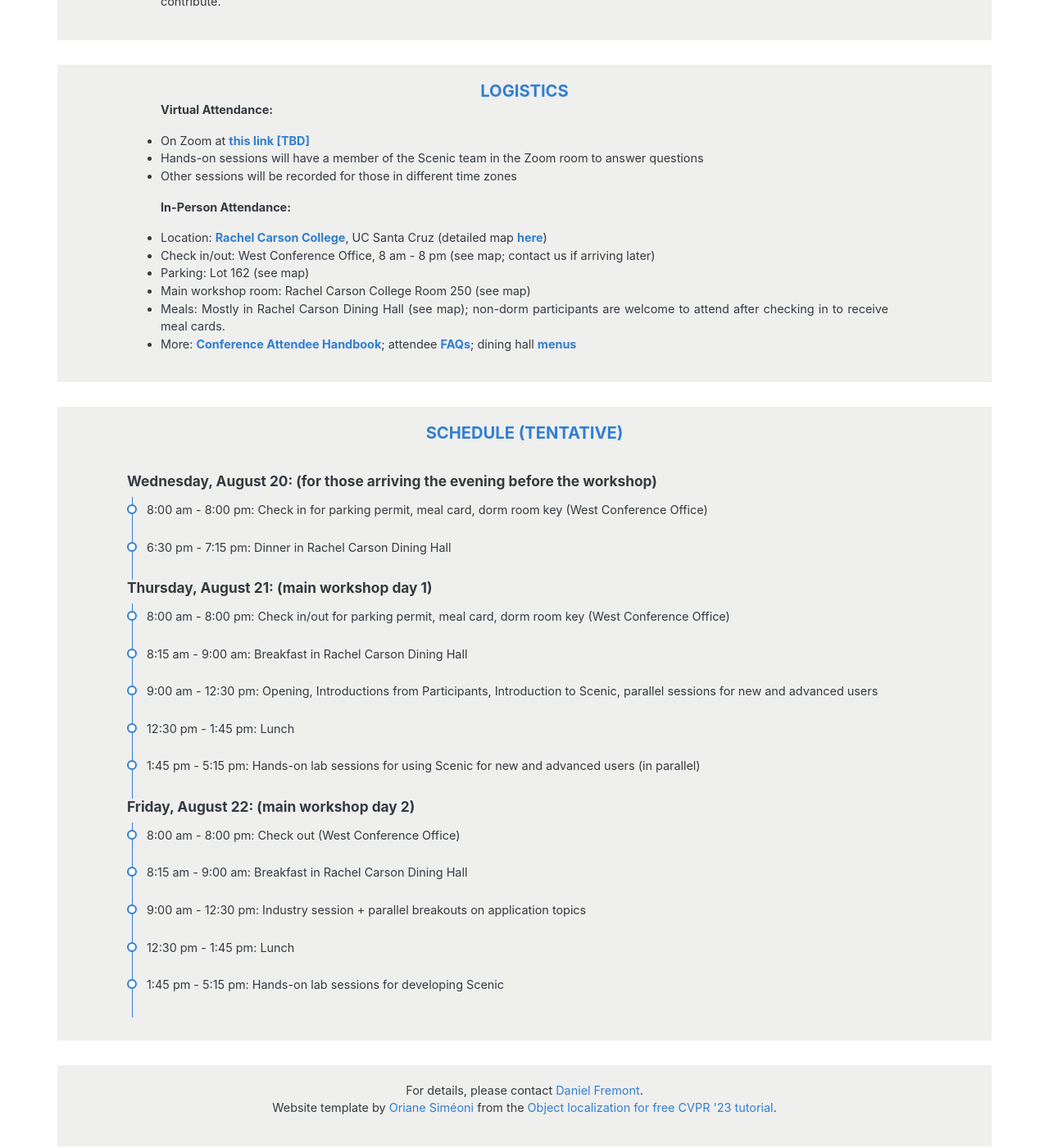
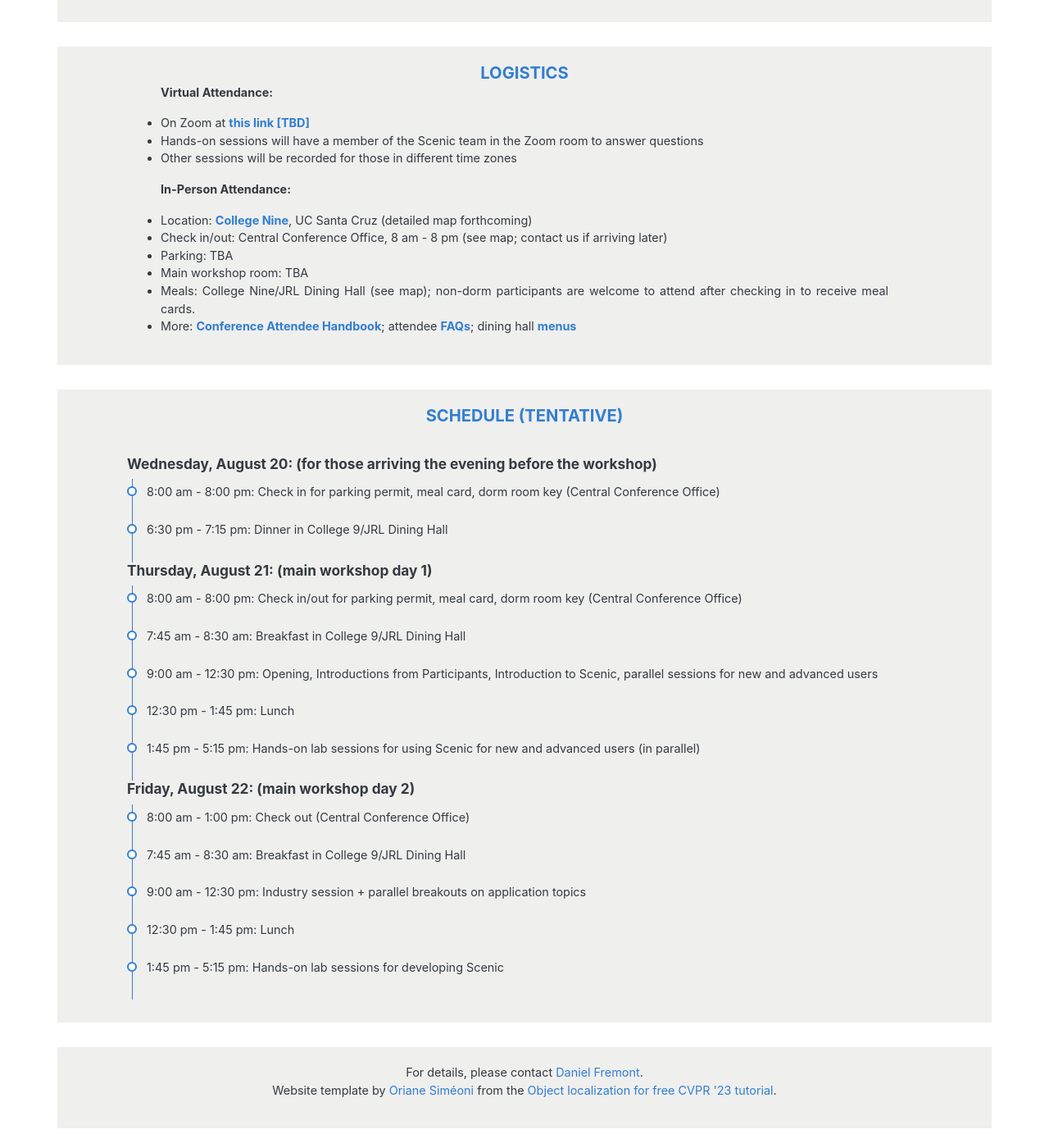
Before and after one commit to BerkeleyLearnVerify/Scenic_Website, a Jekyll site: the page workshop25/index.html, which Jekyll copies as it is, in a window 1280 px wide and 1400 px high, scrolled down 1983 px. Shown: the whole window at 82% size. Built offline with Jekyll 4.4.1, drawn with Linux system fonts in a browser that asks for light colours; some of the changed text lies outside the part shown.

Commit message:
fix location and breakfast timing

```diff
--- a/workshop25/index.html
+++ b/workshop25/index.html
@@ -74,7 +74,6 @@
       <li> <a href="#logistics">Logistics</a></li>
       <li> <a href="#schedule">Schedule (TENTATIVE)</a></li>
       <li> <a href="">Zoom Link [TBD]</a></li>
-      <li> <a href="https://scenic-lang.org/workshop25/ScenicWorkshop2024Map.pdf">Rachel Carson College Map</a></li>
     </ul>
   </div>
 
@@ -230,12 +229,12 @@
       <b>In-Person Attendance:</b>
     </p>
     <ul class="text-sm text-dark centered-aligned">
-      <li>Location: <a href="https://maps.app.goo.gl/uupNBKr1J9zMHWUM9">Rachel Carson College</a>, UC Santa Cruz
-        (detailed map <a href="https://scenic-lang.org/workshop25/ScenicWorkshop2024Map.pdf">here</a>) </li>
-      <li>Check in/out: West Conference Office, 8 am - 8 pm (see map; contact us if arriving later)</li>
-      <li>Parking: Lot 162 (see map)</li>
-      <li>Main workshop room: Rachel Carson College Room 250 (see map)</li>
-      <li>Meals: Mostly in Rachel Carson Dining Hall (see map); non-dorm participants are welcome to attend after
+      <li>Location: <a href="https://maps.app.goo.gl/ypCmSq7Jmmn1cbzs7">College Nine</a>, UC Santa Cruz
+        (detailed map forthcoming) </li>
+      <li>Check in/out: Central Conference Office, 8 am - 8 pm (see map; contact us if arriving later)</li>
+      <li>Parking: TBA</li>
+      <li>Main workshop room: TBA</li>
+      <li>Meals: College Nine/JRL Dining Hall (see map); non-dorm participants are welcome to attend after
         checking in to receive meal cards.</li>
       <li>More: <a href="https://conferenceservices.ucsc.edu/meeting/attendee.html">Conference Attendee Handbook</a>;
         attendee <a href="https://conferenceservices.ucsc.edu/faqs/index.html">FAQs</a>; dining hall <a
@@ -256,12 +255,12 @@
         <li class="list-timeline-item p-0 pb-3 pb-lg-4 d-flex flex-wrap flex-column">
           <p class="my-0 text-dark flex-fw text-sm">
             <span class="text-inverse op-8">8:00 am - 8:00 pm</span>: Check in for parking permit, meal card, dorm room
-            key (West Conference Office)
+            key (Central Conference Office)
           </p>
         </li>
         <li class="list-timeline-item p-0 pb-3 pb-lg-4 d-flex flex-wrap flex-column">
           <p class="my-0 text-dark flex-fw text-sm">
-            <span class="text-inverse op-8">6:30 pm - 7:15 pm</span>: Dinner in Rachel Carson Dining Hall
+            <span class="text-inverse op-8">6:30 pm - 7:15 pm</span>: Dinner in College 9/JRL Dining Hall
           </p>
         </li>
       </ul>
@@ -272,12 +271,12 @@
         <li class="list-timeline-item p-0 pb-3 pb-lg-4 d-flex flex-wrap flex-column">
           <p class="my-0 text-dark flex-fw text-sm">
             <span class="text-inverse op-8">8:00 am - 8:00 pm</span>: Check in/out for parking permit, meal card, dorm
-            room key (West Conference Office)
+            room key (Central Conference Office)
           </p>
         </li>
         <li class="list-timeline-item p-0 pb-3 pb-lg-4 d-flex flex-wrap flex-column">
           <p class="my-0 text-dark flex-fw text-sm">
-            <span class="text-inverse op-8">8:15 am - 9:00 am</span>: Breakfast in Rachel Carson Dining Hall
+            <span class="text-inverse op-8">7:45 am - 8:30 am</span>: Breakfast in College 9/JRL Dining Hall
           </p>
         </li>
         <li class="list-timeline-item p-0 pb-3 pb-lg-4 d-flex flex-wrap flex-column">
@@ -304,12 +303,12 @@
       <ul class="list-timeline list-timeline-primary">
         <li class="list-timeline-item p-0 pb-3 pb-lg-4 d-flex flex-wrap flex-column">
           <p class="my-0 text-dark flex-fw text-sm">
-            <span class="text-inverse op-8">8:00 am - 8:00 pm</span>: Check out (West Conference Office)
+            <span class="text-inverse op-8">8:00 am - 1:00 pm</span>: Check out (Central Conference Office)
           </p>
         </li>
         <li class="list-timeline-item p-0 pb-3 pb-lg-4 d-flex flex-wrap flex-column">
           <p class="my-0 text-dark flex-fw text-sm">
-            <span class="text-inverse op-8">8:15 am - 9:00 am</span>: Breakfast in Rachel Carson Dining Hall
+            <span class="text-inverse op-8">7:45 am - 8:30 am</span>: Breakfast in College 9/JRL Dining Hall
           </p>
         </li>
         <li class="list-timeline-item p-0 pb-3 pb-lg-4 d-flex flex-wrap flex-column">
```
